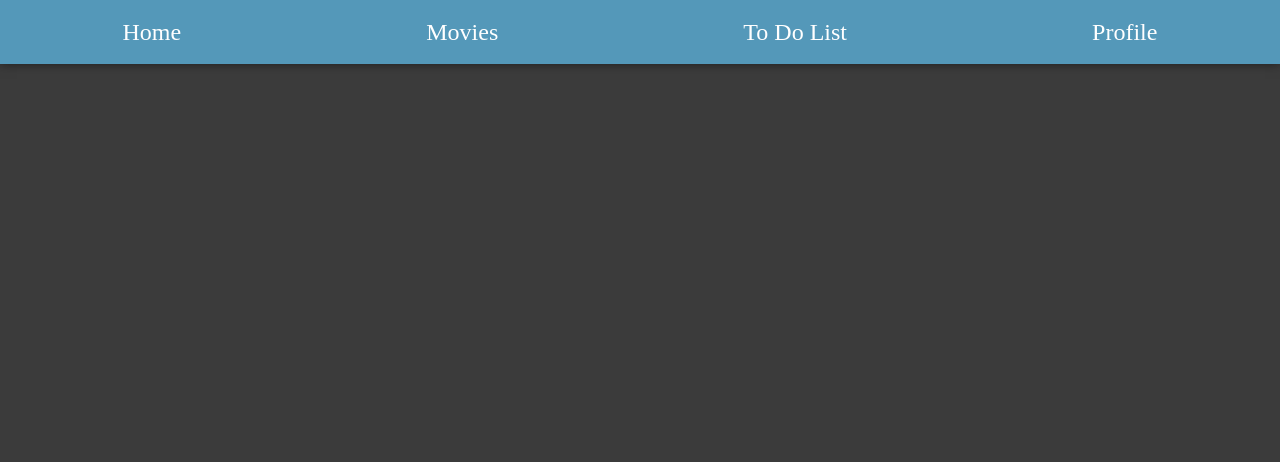
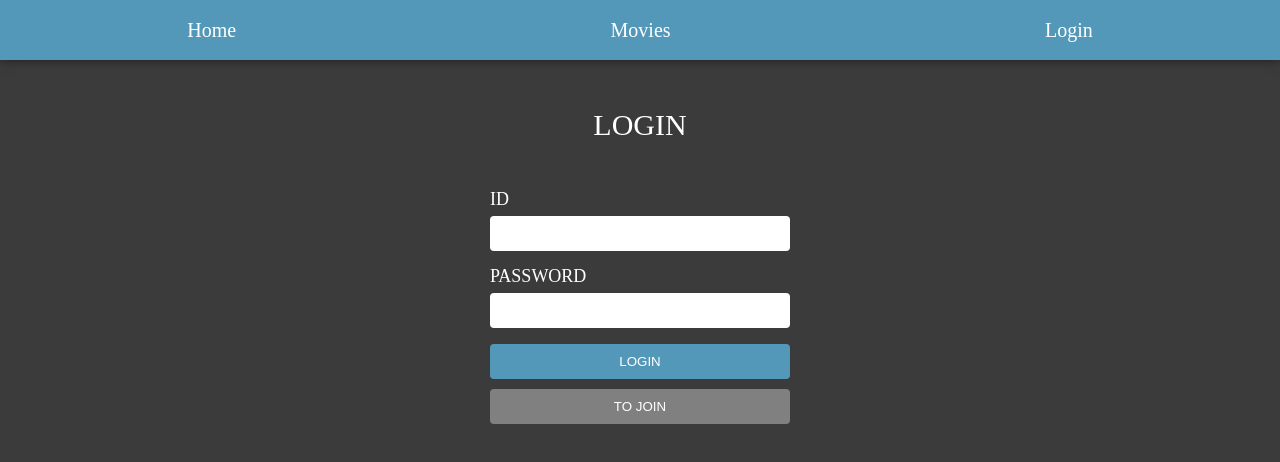
Before and after one commit to jieunheo/react-mini-project, a React (Create React App) app: page /login in a window 1280 px wide. Shown: the top 462 px of the page. Built offline with nearby package versions, Linux system fonts and the light colour scheme.

Commit message:
스타일 수정

```diff
--- a/src/App.js
+++ b/src/App.js
@@ -17,10 +17,10 @@
       <Routes>
         <Route path='/' element={<Home />} />
         <Route path='/movies' element={<Movies />} />
-        {!login && <Route path='/Login' element={<Login setLogin={setLogin(true)} />} />}
-        {!login && <Route path="*" element={<Navigate to="/login" setLogin={setLogin(true)} />} />}
+        {!login && <Route path='/Login' element={<Login setLogin={() => setLogin(true)} />} />}
+        {!login && <Route path="*" element={<Navigate to="/login" setLogin={() => setLogin(true)} />} />}
         {login && <Route path='/todo' element={<ToDo />} />}
-        {login && <Route path="/profile" element={<Profile />} />}
+        {login && <Route path="/profile" element={<Profile logout={() => setLogin(false)} />} />}
       </Routes>
     </Router>
   );
--- a/src/components/UI/Navigator.module.css
+++ b/src/components/UI/Navigator.module.css
@@ -1,5 +1,5 @@
 .nav {
-  font-size: 24px;
+  font-size: 20px;
   background-color: rgb(84, 152, 185);
   color: white;
 }
--- a/src/components/pages/Home.js
+++ b/src/components/pages/Home.js
@@ -7,8 +7,8 @@
 
   return (
     <main className={classes.main}>
-      <h1>Home</h1>
-      <p>안녕하세요 메인 화면입니다.</p>
+      <h1 className={classes.title}>Home</h1>
+      <p className={classes.text}>안녕하세요 메인 화면입니다.</p>
     </main>
   );
 }
--- a/src/components/pages/Home.module.css
+++ b/src/components/pages/Home.module.css
@@ -4,11 +4,11 @@
   color: white;
 }
 
-.main h1 {
+.title {
   font-size: 24px;
   margin-bottom: 30px;
 }
 
-.main p {
+.text {
   font-size: 18px;
 }
--- a/src/components/pages/Login.js
+++ b/src/components/pages/Login.js
@@ -39,7 +39,7 @@
 
   return (
     <div className={classes.login}>
-      <h1>{isLogin ? 'LOGIN' : 'JOIN'}</h1>
+      <h1 className={classes.title}>{isLogin ? 'LOGIN' : 'JOIN'}</h1>
       <form className={classes['login-form']} onSubmit={loginHandler}>
         <label htmlFor='id'>ID</label>
         <input
@@ -55,8 +55,10 @@
           name='password'
           ref={passwordInputRef}
         />
-        <button type='submit'>{isLogin ? 'LOGIN' : 'JOIN'}</button>
-        <button type='button' className={classes.replace} onClick={replaceHandler}>{isLogin ? 'TO JOIN' : 'TO LOGIN'}</button>
+        <div className={classes.actions}>
+          <button className={classes.submit} disabled={idInputRef.current.value === '' || passwordInputRef.current.value === ''} type='submit'>{isLogin ? 'LOGIN' : 'JOIN'}</button>
+          <button type='button' className={classes.replace} onClick={replaceHandler}>{isLogin ? 'TO JOIN' : 'TO LOGIN'}</button>
+        </div>
       </form>
     </div>
   );
--- a/src/components/pages/Login.module.css
+++ b/src/components/pages/Login.module.css
@@ -10,7 +10,7 @@
   margin-right: auto;
 }
 
-.login h1 {
+.title {
   margin: 50px 0;
   font-size: 30px;
   color: white;
@@ -41,7 +41,11 @@
   border-radius: 4px;
 }
 
-.login-form button {
+.actions {
+  width: 100%;
+}
+
+.actions button {
   padding: 10px 20px;
   width: 100%;
   border-radius: 4px;
@@ -50,15 +54,19 @@
   color: white;
 }
 
-.login-form button:active {
+.actions button:active {
   transform: scale(98%);
 }
 
-.login-form button:hover {
+.actions button:hover {
   background-color: rgb(104, 154, 179);
 }
 
-.login-form .replace {
+.actions .submit:disabled {
+  background-color: gray;
+}
+
+.actions .replace {
   background-color: gray;
   margin-top: 10px;
 }
--- a/src/components/pages/Profile.js
+++ b/src/components/pages/Profile.js
@@ -1,13 +1,20 @@
 import React from 'react';
+import { useNavigate } from 'react-router-dom';
 
 import classes from './Profile.module.css';
 
-const Profile = () => {
+const Profile = ({ logout }) => {
+  const navigate = useNavigate();
 
+  const logoutHandler = () => {
+    logout();
+    navigate('/');
+  }
 
   return (
     <main className={classes.main}>
       Profile page
+      <button onClick={logoutHandler}>LOGOUT</button>
     </main>
   );
 }
```
